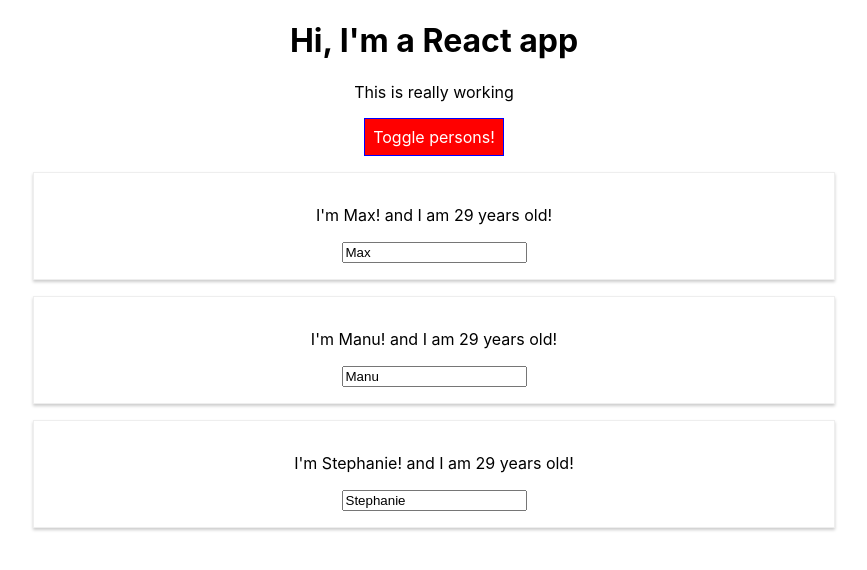
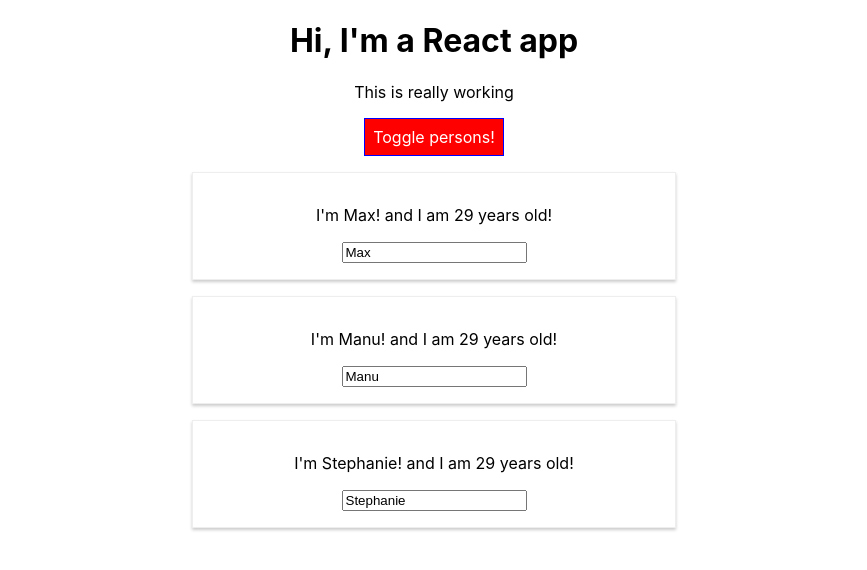
Before and after one commit to Xalsar/react-course, a React (Create React App) app: page / in a window 1280 px wide. Both pictures are taken after a click on the button "Toggle persons!". Shown: the top 570 px of the page, without its empty margins (206-1073 px from the left). Built offline with nearby package versions, Linux system fonts and the light colour scheme.

Commit message:
Lecture 68

```diff
--- a/src/App.js
+++ b/src/App.js
@@ -1,7 +1,7 @@
 import React, { Component } from 'react';
 import './App.css';
 import Person from './Person/Person'
-import Radium from 'radium'
+import Radium, { StyleRoot } from 'radium'
 
 class App extends Component {
   state = {
@@ -80,6 +80,7 @@
     }
 
     return (
+      <StyleRoot>
         <div className="App" >
           <h1>Hi, I'm a React app</h1>
           <p className={classes.join(' ')}>This is really working</p>
@@ -89,6 +90,7 @@
           >Toggle persons!</button>
           {persons}
         </div>
+      </StyleRoot>
     )
     // return React.createElement('div', { className: 'App' }, React.createElement('h1', null, 'Does this work now?'))
   }
--- a/src/Person/Person.js
+++ b/src/Person/Person.js
@@ -3,8 +3,14 @@
 import Radium from 'radium'
 
 const person = (props) => {
+    const style = {
+        '@media (min-width: 500px)': {
+            width: '450px'
+        }
+    }
+
     return (
-        <div className="Person">
+        <div className="Person" style={style}>
             <p onClick={props.click}>I'm {props.name}! and I am {props.age} years old!</p>
             <p>{props.children}</p>
             <input type="text" onChange={props.changed} value={props.name} />
```
Lines whose indentation alone changed are shown as unchanged.
